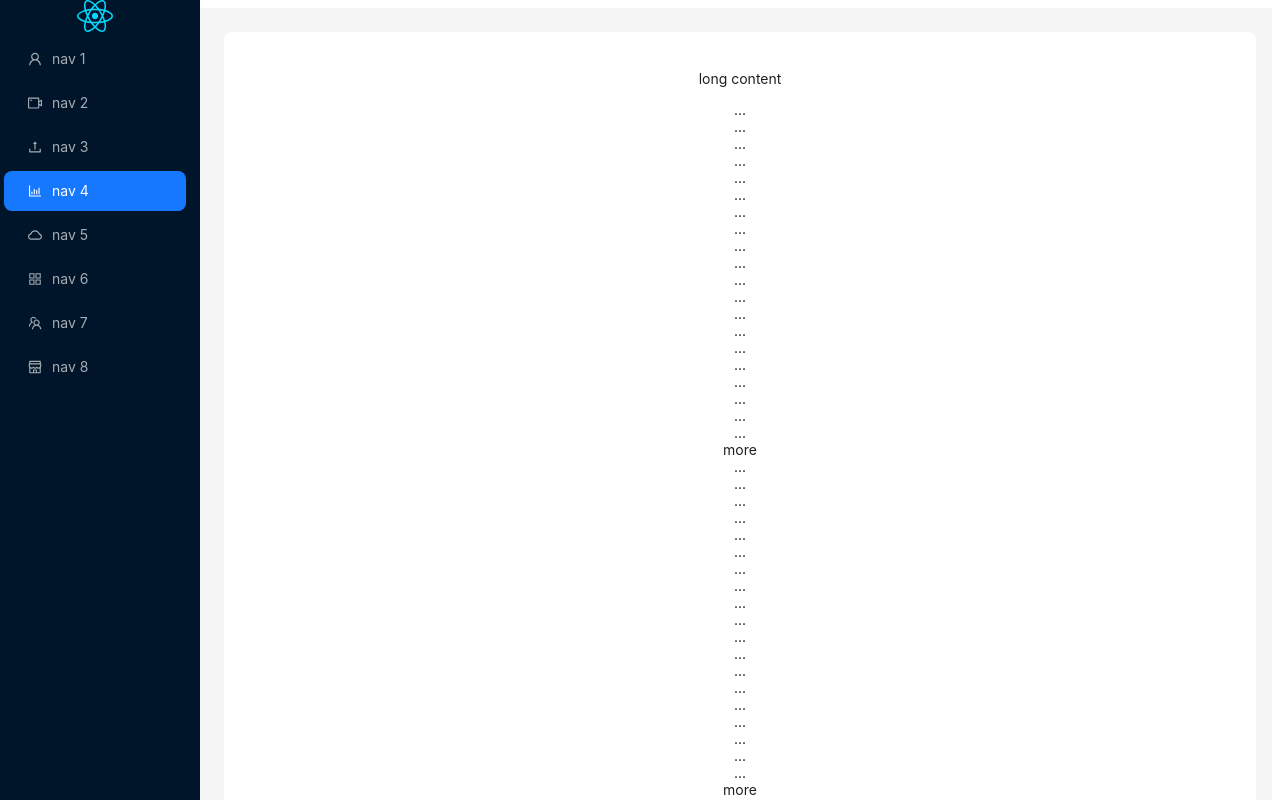
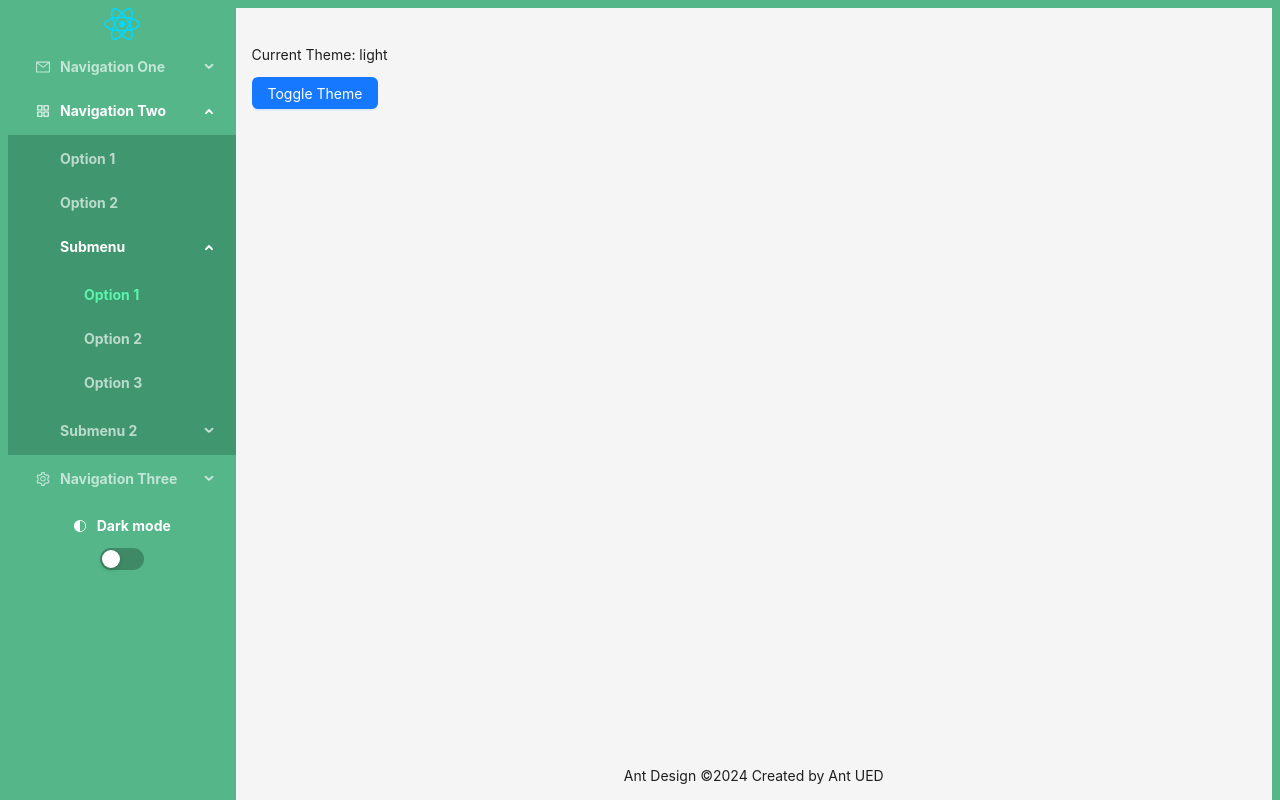
Before and after one commit to NguyenXuanAn5161/portfolio, a React (Vite) app: page / in a window 1280 px wide. Shown: the top 800 px of the page. Built offline with nearby package versions, Linux system fonts and the light colour scheme.

Commit message:
refactor: light dark mode

```diff
--- a/package.json
+++ b/package.json
@@ -10,11 +10,14 @@
     "preview": "vite preview"
   },
   "dependencies": {
+    "@reduxjs/toolkit": "^2.4.0",
     "antd": "^5.22.3",
     "i18next": "^24.0.5",
     "react": "^18.3.1",
     "react-dom": "^18.3.1",
     "react-i18next": "^15.1.3",
+    "react-icons": "^5.4.0",
+    "react-redux": "^9.1.2",
     "react-router-dom": "^7.0.2"
   },
   "devDependencies": {
--- a/src/App.jsx
+++ b/src/App.jsx
@@ -1,51 +1,178 @@
-import React from "react";
+import { useEffect, useState } from "react";
+import { Button, Layout, Menu, Switch } from "antd";
+import reactLogo from "./assets/react.svg";
+import { useDispatch, useSelector } from "react-redux";
+import { toggleTheme } from "./contexts/store/themeSlice";
+import "./css/theme.css";
 import {
   AppstoreOutlined,
-  BarChartOutlined,
-  CloudOutlined,
-  ShopOutlined,
-  TeamOutlined,
-  UploadOutlined,
-  UserOutlined,
-  VideoCameraOutlined,
+  MailOutlined,
+  SettingOutlined,
 } from "@ant-design/icons";
-import { Layout, Menu, theme } from "antd";
-import reactLogo from "./assets/react.svg";
+import { VscColorMode } from "react-icons/vsc";
 
 const { Content, Footer, Sider } = Layout;
 
 const siderStyle = {
   overflow: "auto",
   height: "100vh",
-  position: "fixed",
-  insetInlineStart: 0,
   top: 0,
   bottom: 0,
   scrollbarWidth: "thin",
-  scrollbarGutter: "stable",
 };
 
 const items = [
-  UserOutlined,
-  VideoCameraOutlined,
-  UploadOutlined,
-  BarChartOutlined,
-  CloudOutlined,
-  AppstoreOutlined,
-  TeamOutlined,
-  ShopOutlined,
-].map((icon, index) => ({
-  key: String(index + 1),
-  icon: React.createElement(icon),
-  label: `nav ${index + 1}`,
-}));
+  {
+    key: "1",
+    icon: <MailOutlined />,
+    label: "Navigation One",
+    children: [
+      {
+        key: "11",
+        label: "Option 1",
+      },
+      {
+        key: "12",
+        label: "Option 2",
+      },
+      {
+        key: "13",
+        label: "Option 3",
+      },
+      {
+        key: "14",
+        label: "Option 4",
+      },
+    ],
+  },
+  {
+    key: "2",
+    icon: <AppstoreOutlined />,
+    label: "Navigation Two",
+    children: [
+      {
+        key: "21",
+        label: "Option 1",
+      },
+      {
+        key: "22",
+        label: "Option 2",
+      },
+      {
+        key: "23",
+        label: "Submenu",
+        children: [
+          {
+            key: "231",
+            label: "Option 1",
+          },
+          {
+            key: "232",
+            label: "Option 2",
+          },
+          {
+            key: "233",
+            label: "Option 3",
+          },
+        ],
+      },
+      {
+        key: "24",
+        label: "Submenu 2",
+        children: [
+          {
+            key: "241",
+            label: "Option 1",
+          },
+          {
+            key: "242",
+            label: "Option 2",
+          },
+          {
+            key: "243",
+            label: "Option 3",
+          },
+        ],
+      },
+    ],
+  },
+  {
+    key: "3",
+    icon: <SettingOutlined />,
+    label: "Navigation Three",
+    children: [
+      {
+        key: "31",
+        label: "Option 1",
+      },
+      {
+        key: "32",
+        label: "Option 2",
+      },
+      {
+        key: "33",
+        label: "Option 3",
+      },
+      {
+        key: "34",
+        label: "Option 4",
+      },
+    ],
+  },
+];
+
+const getLevelKeys = (items1) => {
+  const key = {};
+  const func = (items2, level = 1) => {
+    items2.forEach((item) => {
+      if (item.key) {
+        key[item.key] = level;
+      }
+      if (item.children) {
+        func(item.children, level + 1);
+      }
+    });
+  };
+  func(items1);
+  return key;
+};
+
+const levelKeys = getLevelKeys(items);
 
 const App = () => {
-  const {
-    token: { colorBgContainer, borderRadiusLG },
-  } = theme.useToken();
+  const [stateOpenKeys, setStateOpenKeys] = useState(["2", "23"]);
+  const onOpenChange = (openKeys) => {
+    const currentOpenKey = openKeys.find(
+      (key) => stateOpenKeys.indexOf(key) === -1
+    );
+    // open
+    if (currentOpenKey !== undefined) {
+      const repeatIndex = openKeys
+        .filter((key) => key !== currentOpenKey)
+        .findIndex((key) => levelKeys[key] === levelKeys[currentOpenKey]);
+      setStateOpenKeys(
+        openKeys
+          // remove repeat key
+          .filter((_, index) => index !== repeatIndex)
+          // remove current level all child
+          .filter((key) => levelKeys[key] <= levelKeys[currentOpenKey])
+      );
+    } else {
+      // close
+      setStateOpenKeys(openKeys);
+    }
+  };
+
+  const currentTheme = useSelector((state) => state.theme.theme);
+  const dispatch = useDispatch();
+
+  // Thay đổi className của body khi theme thay đổi
+  useEffect(() => {
+    document.body.className = currentTheme === "dark" ? "dark-theme" : "";
+  }, [currentTheme]);
+
   return (
-    <Layout hasSider>
+    <Layout>
       <Sider style={siderStyle}>
         <div style={{ textAlign: "center" }}>
           <img src={reactLogo} className="logo" alt="Vite logo" />
@@ -53,45 +180,42 @@ const App = () => {
         <Menu
           theme="dark"
           mode="inline"
-          defaultSelectedKeys={["4"]}
+          defaultSelectedKeys={["231"]}
           items={items}
+          openKeys={stateOpenKeys}
+          onOpenChange={onOpenChange}
         />
+        <div style={{ textAlign: "center" }}>
+          <div
+            style={{
+              fontWeight: "700",
+              color: "white",
+              display: "flex",
+              justifyContent: "center",
+              alignItems: "center",
+              columnGap: 10,
+            }}
+          >
+            <VscColorMode />
+            <p>Dark mode</p>
+          </div>
+          <Switch
+            checked={currentTheme === "dark"}
+            onChange={() => dispatch(toggleTheme())}
+          />
+        </div>
       </Sider>
-      <Layout
-        style={{
-          marginInlineStart: 200,
-        }}
-      >
+      <Layout>
         <Content
           style={{
             margin: "24px 16px 0",
             overflow: "initial",
           }}
         >
-          <div
-            style={{
-              padding: 24,
-              textAlign: "center",
-              background: colorBgContainer,
-              borderRadius: borderRadiusLG,
-            }}
-          >
-            <p>long content</p>
-            {
-              // indicates very long content
-              Array.from(
-                {
-                  length: 100,
-                },
-                (_, index) => (
-                  <React.Fragment key={index}>
-                    {index % 20 === 0 && index ? "more" : "..."}
-                    <br />
-                  </React.Fragment>
-                )
-              )
-            }
-          </div>
+          <p>{`Current Theme: ${currentTheme}`}</p>
+          <Button type="primary" onClick={() => dispatch(toggleTheme())}>
+            Toggle Theme
+          </Button>
         </Content>
         <Footer
           style={{
--- /dev/null
+++ b/src/contexts/store/index.js
@@ -0,0 +1,10 @@
+import { configureStore } from "@reduxjs/toolkit";
+import themeReducer from "./themeSlice";
+
+const store = configureStore({
+  reducer: {
+    theme: themeReducer,
+  },
+});
+
+export default store;
--- /dev/null
+++ b/src/contexts/store/themeSlice.js
@@ -0,0 +1,19 @@
+import { createSlice } from "@reduxjs/toolkit";
+
+const initialState = {
+  theme: localStorage.getItem("theme") || "light", // Lấy giá trị từ localStorage hoặc mặc định là "light".
+};
+
+const themeSlice = createSlice({
+  name: "theme",
+  initialState,
+  reducers: {
+    toggleTheme: (state) => {
+      state.theme = state.theme === "light" ? "dark" : "light";
+      localStorage.setItem("theme", state.theme); // Lưu trạng thái vào localStorage.
+    },
+  },
+});
+
+export const { toggleTheme } = themeSlice.actions;
+export default themeSlice.reducer;
--- /dev/null
+++ b/src/css/theme.css
@@ -0,0 +1,63 @@
+/* Light Mode (Default) */
+:root {
+  --bg-color: #54b689;
+  --text-color: #000000;
+  --sider-bg: #54b689;
+  --menu-bg: #54b689;
+  --submenu-bg: #40976f;
+  --menu-text-color: rgba(0, 0, 0, 0.85);
+  --menu-selected-text-color: #5af5ad;
+}
+
+/* Dark Mode */
+.dark-theme {
+  --bg-color: #1e2a3a;
+  --text-color: #ffffff;
+  --sider-bg: #1e2a3a;
+  --menu-bg: #1e2a3a;
+  --submenu-bg: #1b2634;
+  --menu-text-color: #f3f3f3;
+  --menu-selected-text-color: #54b689;
+}
+
+/* Ant Design Overwrite */
+body {
+  background-color: var(--bg-color);
+  color: var(--text-color);
+  transition: background-color 0.3s, color 0.3s;
+}
+
+.ant-layout-sider {
+  background-color: var(--sider-bg) !important;
+  min-width: 18% !important;
+}
+
+.ant-menu-dark {
+  background-color: var(--menu-bg) !important;
+  color: var(--menu-text-color) !important;
+}
+
+.ant-menu-dark .ant-menu-item-selected {
+  color: var(--menu-selected-text-color) !important;
+}
+
+/* Remove background for submenu items */
+.ant-menu-sub {
+  background-color: var(--submenu-bg) !important;
+}
+
+/* -------------- không phụ thuộc dark/light mode --------------- */
+.ant-menu-item-selected,
+.ant-menu-submenu-selected,
+.ant-menu-submenu-title-selected {
+  background-color: transparent !important;
+}
+
+/* Remove background for submenu titles */
+.ant-menu-submenu-title {
+  background-color: transparent !important;
+}
+
+.ant-menu-title-content {
+  font-weight: 700;
+}
--- a/src/main.jsx
+++ b/src/main.jsx
@@ -1,9 +1,13 @@
 import { StrictMode } from "react";
 import { createRoot } from "react-dom/client";
 import App from "./App.jsx";
+import { Provider } from "react-redux";
+import store from "./contexts/store/index.js";
 
 createRoot(document.getElementById("root")).render(
   <StrictMode>
-    <App />
+    <Provider store={store}>
+      <App />
+    </Provider>
   </StrictMode>
 );
```
Also changed, not shown: 1 other file (tests, documents, lock files or other folders).
